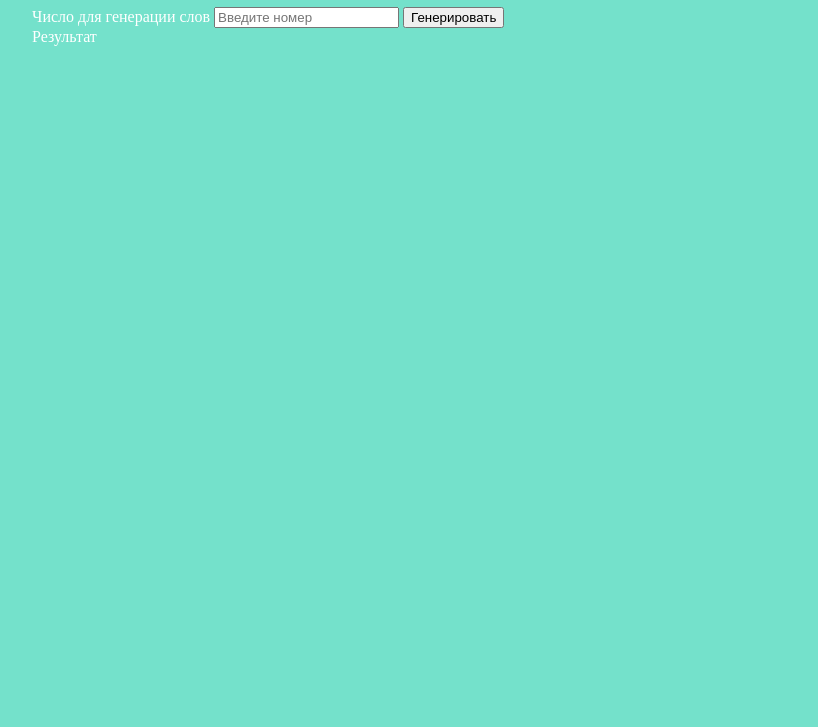
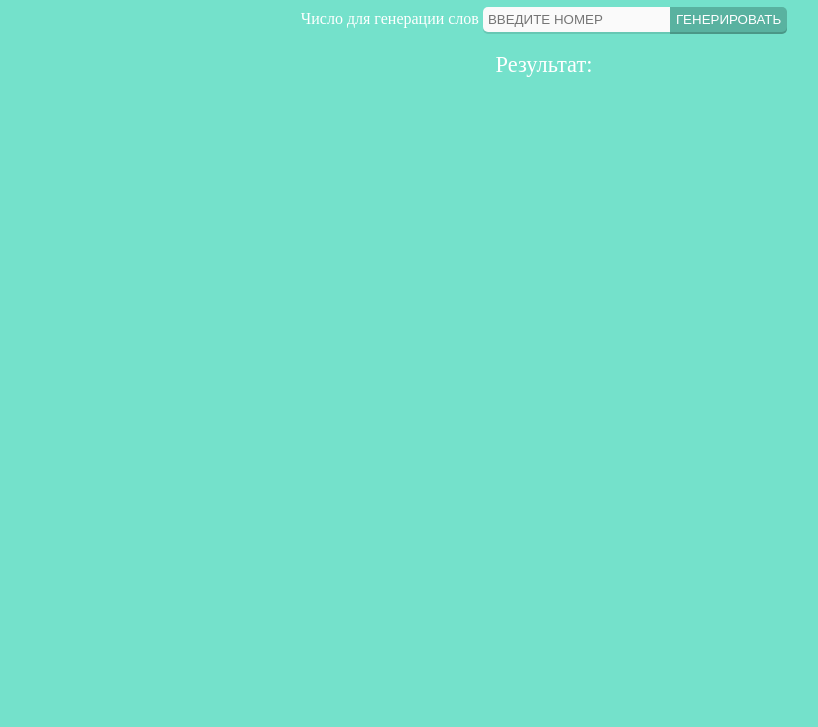
Before and after one commit to Sigizmund2012/digits-to-words, a website: page app/index.html in a window 1280 px wide. Shown: the part 73-800 px from the top of the page, without its empty margins (96-914 px from the left). Drawn offline with nearby package versions, Linux system fonts and the light colour scheme; files that its build step writes are made by us from their sources.

Commit message:
Add styles to component and change language to 'ru' in index file

```diff
--- a/app/index.html
+++ b/app/index.html
@@ -1,5 +1,5 @@
 <!doctype html>
-<html lang="">
+<html lang="ru">
   <head>
     <meta charset="utf-8">
     <meta http-equiv="X-UA-Compatible" content="IE=edge">
@@ -41,7 +41,7 @@
       <label>Число для генерации слов <input class="words-generator__number" placeholder="Введите номер" type="number" required></label>
       <input class="words-generator__submit" type="submit" value="Генерировать">
     </form>
-    <div class="words-generator__result">Результат</div>
+    <div class="words-generator__result">Результат:</div>
   </div>
 
     <!-- build:js scripts/main.min.js -->
--- a/app/styles/components/words-generator.scss
+++ b/app/styles/components/words-generator.scss
@@ -1,5 +1,32 @@
 .words-generator {
-	width: 80vw;
+	width: 96vw;
 	margin: auto;
-
+	display: flex;
+	align-items: center;
+	flex-direction: column;
+	&__form{
+		display: flex;
+	}
+	&__number,
+	&__submit{
+		text-transform: uppercase;
+		border: none;
+		box-sizing: border-box;
+	}
+	&__number{
+		background-color: #fafafa;
+		box-shadow: 0 2px 0 #67c8b4;
+		border-radius: 5px 0 0 5px;
+		padding: 5px;
+	}
+	&__submit{
+		background-color: #59b2a0;
+		box-shadow: 0 2px 0 #4a9787;
+		border-radius: 0 5px 5px 0;
+		color: $body-color;
+	}
+	&__result{
+		margin: 20px 0 0;
+		font-size: 1.4rem;
+	}
 }
--- a/app/styles/main.scss
+++ b/app/styles/main.scss
@@ -8,6 +8,7 @@ $body-color: #ffffff;
 body{
   background-color: $body-bg-color;
   color: $body-color;
+  word-wrap: break-word;
 }
 
 h1{
```
Also changed, not shown: 1 other file.
